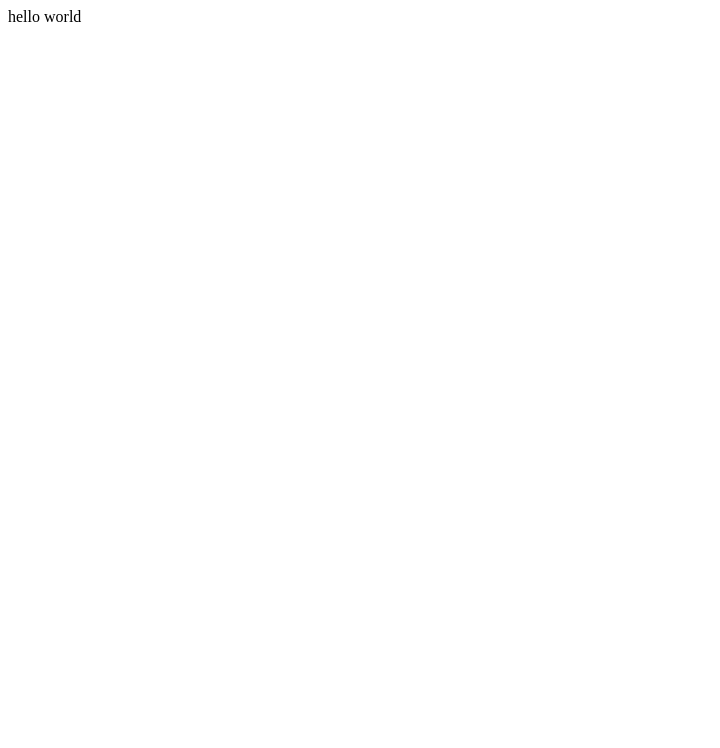
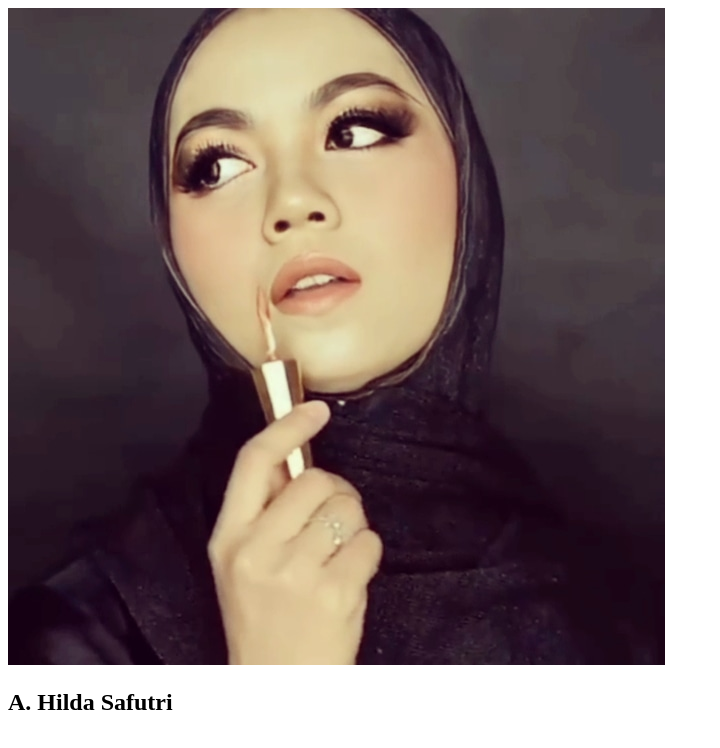
Before and after one commit to andiilda/my-repo-from-remotee, a plain HTML site: page index.html in a window 1280 px wide. Shown: the whole page, without its empty margins (0-720 px from the left). Drawn offline with Linux system fonts and the light colour scheme.

Commit message:
Changed Hello world with img and h2 to display simple profile data. Image file added in the folder images and used as resource in the img element in index.html file

```diff
--- a/index.html
+++ b/index.html
@@ -5,7 +5,10 @@
 </head>
 
 <body>
-    hello world
+    <div>
+        <img src="ilda.jpg" alt="profile image" />
+        <h2>A. Hilda Safutri</h2>
+    </div>
 </body>
 
 
```
Also changed, not shown: ilda.jpg (added).
